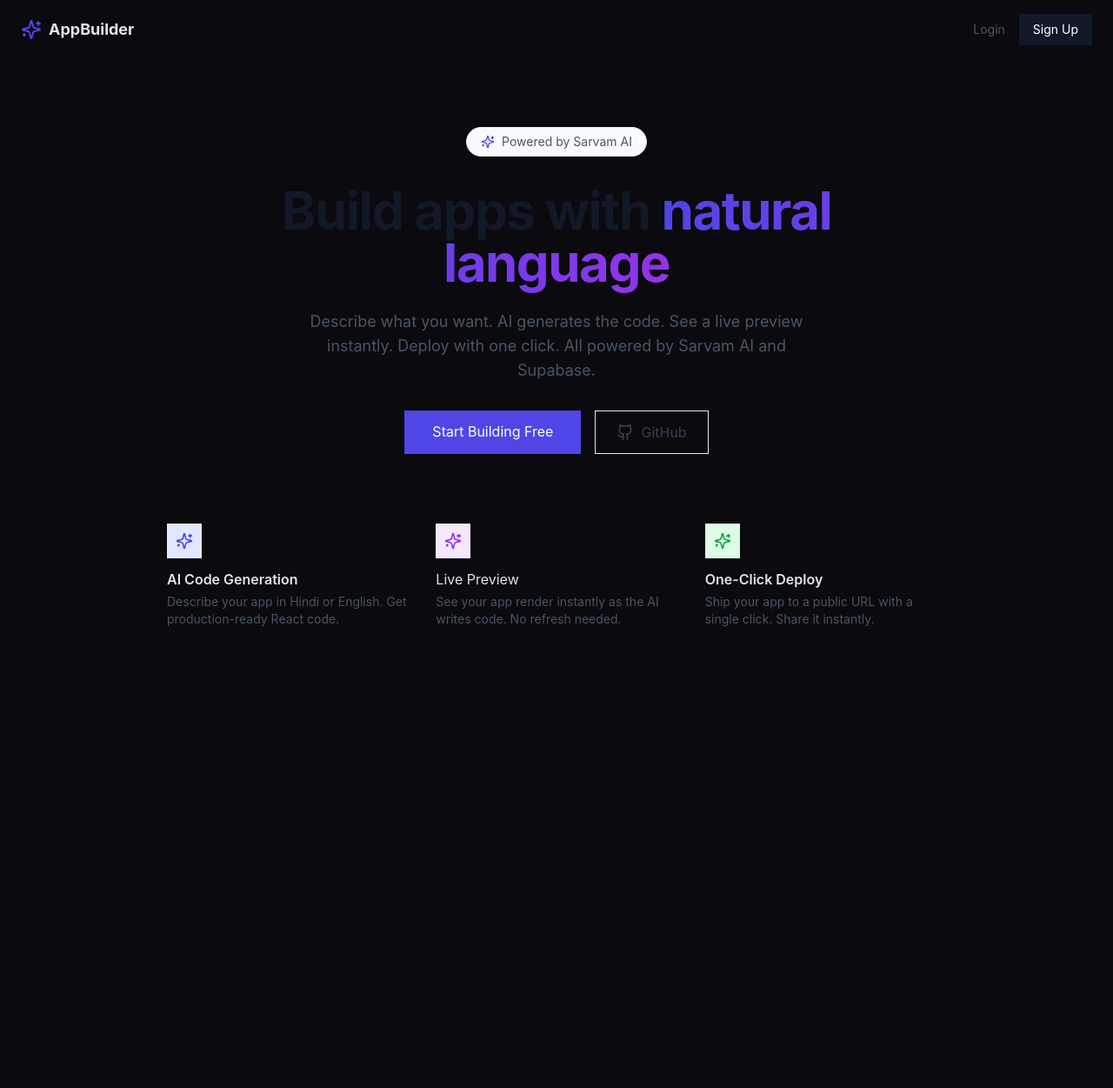
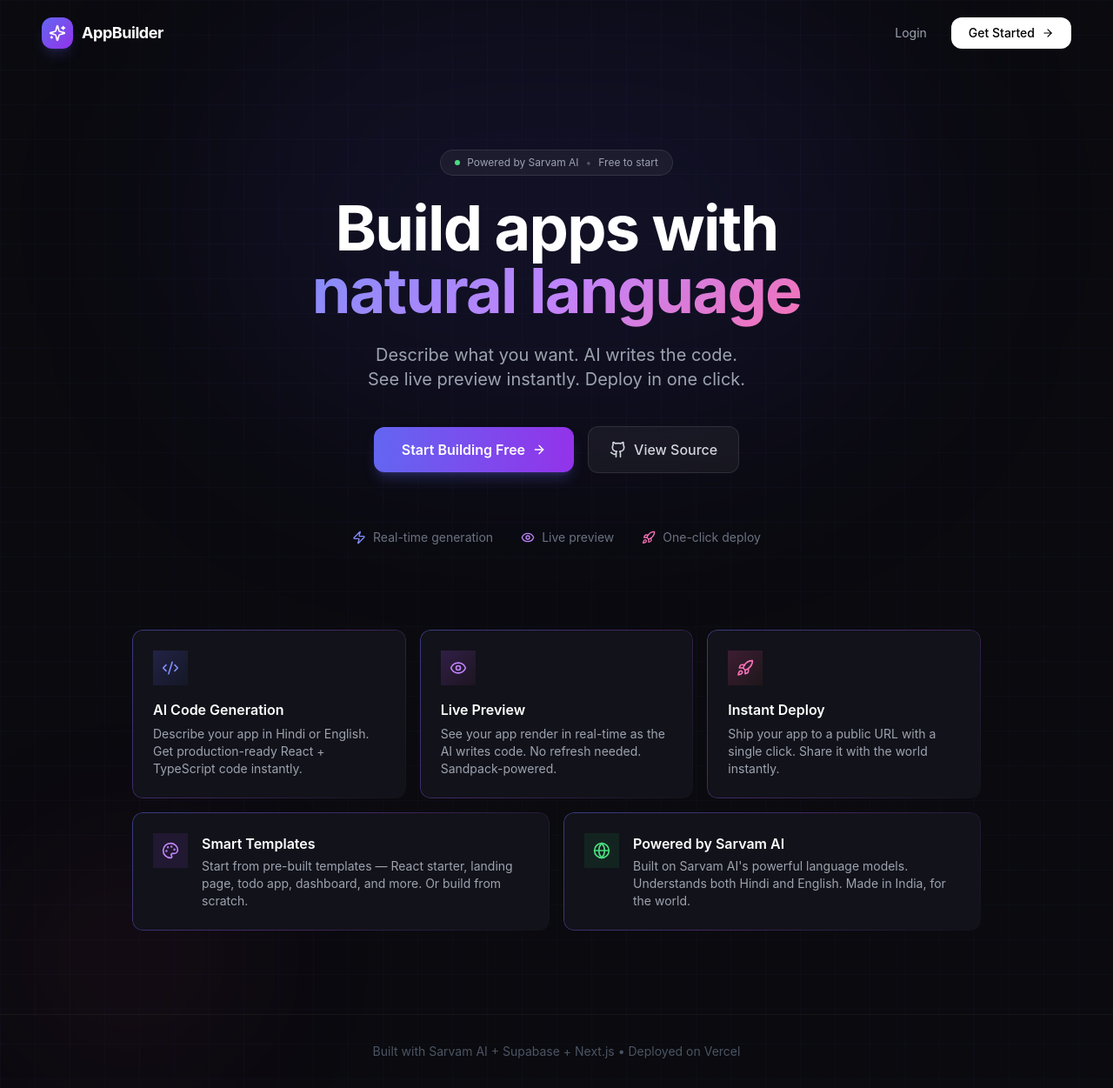
Before and after one commit to RahulGuptGT/ai-app-builder, a Next.js app: page / in a window 1280 px wide. Shown: the whole page at 87% size. Before the commit the page ends 800 px from the top, so only its background shows below. Built offline with nearby package versions, Linux system fonts and the light colour scheme.

Commit message:
Redesign landing page - Lovable style dark theme

```diff
--- a/app/page.tsx
+++ b/app/page.tsx
@@ -1,100 +1,187 @@
 import Link from "next/link";
-import { Sparkles, Github } from "lucide-react";
+import { Sparkles, Github, ArrowRight, Zap, Eye, Rocket, Code2, Palette, Globe } from "lucide-react";
 
 export default function Home() {
   return (
-    <main className="flex min-h-screen flex-col">
+    <main className="relative min-h-screen overflow-hidden bg-[#0a0a0f] text-white grid-bg">
+      {/* Ambient glow */}
+      <div className="pointer-events-none absolute inset-0 overflow-hidden">
+        <div className="absolute left-1/2 top-0 h-[500px] w-[800px] -translate-x-1/2 rounded-full bg-indigo-600/10 blur-[120px]" />
+        <div className="absolute right-0 top-1/3 h-[400px] w-[400px] rounded-full bg-purple-600/8 blur-[100px]" />
+        <div className="absolute left-0 bottom-0 h-[300px] w-[300px] rounded-full bg-pink-600/5 blur-[80px]" />
+      </div>
+
       {/* Nav */}
-      <nav className="flex items-center justify-between px-6 py-4">
-        <div className="flex items-center gap-2">
-          <Sparkles className="h-6 w-6 text-indigo-600" />
-          <span className="text-lg font-bold">AppBuilder</span>
+      <nav className="relative z-10 flex items-center justify-between px-6 py-5 lg:px-12">
+        <div className="flex items-center gap-2.5">
+          <div className="flex h-9 w-9 items-center justify-center rounded-xl bg-gradient-to-br from-indigo-500 to-purple-600 shadow-lg shadow-indigo-500/20">
+            <Sparkles className="h-5 w-5 text-white" />
+          </div>
+          <span className="text-lg font-bold tracking-tight">AppBuilder</span>
         </div>
-        <div className="flex items-center gap-4">
+        <div className="flex items-center gap-3">
           <Link
             href="/login"
-            className="text-sm text-gray-600 hover:text-gray-900"
+            className="px-4 py-2 text-sm text-gray-400 transition hover:text-white"
           >
             Login
           </Link>
           <Link
             href="/signup"
-            className="rounded-lg bg-gray-900 px-4 py-2 text-sm text-white hover:bg-gray-800"
+            className="group flex items-center gap-2 rounded-xl bg-white px-5 py-2 text-sm font-medium text-black transition hover:bg-gray-200"
           >
-            Sign Up
+            Get Started
+            <ArrowRight className="h-3.5 w-3.5 transition group-hover:translate-x-0.5" />
           </Link>
         </div>
       </nav>
 
       {/* Hero */}
-      <section className="flex flex-1 flex-col items-center justify-center px-4 text-center">
-        <div className="inline-flex items-center gap-2 rounded-full border bg-gray-50 px-4 py-1.5 text-sm text-gray-600">
-          <Sparkles className="h-4 w-4 text-indigo-600" />
+      <section className="relative z-10 flex flex-col items-center justify-center px-6 pt-16 pb-24 text-center lg:pt-24">
+        <div className="mb-6 inline-flex items-center gap-2 rounded-full border border-white/10 bg-white/5 px-4 py-1.5 text-xs text-gray-400 backdrop-blur">
+          <span className="flex h-1.5 w-1.5 rounded-full bg-green-400" />
           Powered by Sarvam AI
+          <span className="text-gray-600">•</span>
+          Free to start
         </div>
-        <h1 className="mt-8 max-w-3xl text-5xl font-bold tracking-tight text-gray-900 md:text-6xl">
-          Build apps with{" "}
-          <span className="bg-gradient-to-r from-indigo-600 to-purple-600 bg-clip-text text-transparent">
-            natural language
-          </span>
+
+        <h1 className="max-w-4xl text-5xl font-bold leading-[1.1] tracking-tight md:text-6xl lg:text-7xl">
+          Build apps with
+          <br />
+          <span className="gradient-text">natural language</span>
         </h1>
-        <p className="mt-6 max-w-xl text-lg text-gray-600">
-          Describe what you want. AI generates the code. See a live preview
-          instantly. Deploy with one click. All powered by Sarvam AI and
-          Supabase.
+
+        <p className="mt-6 max-w-xl text-lg text-gray-400 md:text-xl">
+          Describe what you want. AI writes the code.
+          <br className="hidden sm:block" />
+          See live preview instantly. Deploy in one click.
         </p>
-        <div className="mt-8 flex gap-4">
+
+        <div className="mt-10 flex flex-col items-center gap-4 sm:flex-row">
           <Link
             href="/signup"
-            className="rounded-lg bg-indigo-600 px-8 py-3 text-white hover:bg-indigo-700"
+            className="group flex items-center gap-2 rounded-xl bg-gradient-to-r from-indigo-500 to-purple-600 px-8 py-3.5 text-base font-semibold text-white shadow-lg shadow-indigo-500/25 transition hover:shadow-indigo-500/40 hover:brightness-110"
           >
             Start Building Free
+            <ArrowRight className="h-4 w-4 transition group-hover:translate-x-0.5" />
           </Link>
           <a
-            href="https://github.com"
+            href="https://github.com/RahulGuptGT/ai-app-builder"
             target="_blank"
             rel="noopener noreferrer"
-            className="flex items-center gap-2 rounded-lg border px-6 py-3 text-gray-700 hover:bg-gray-50"
+            className="flex items-center gap-2 rounded-xl border border-white/10 bg-white/5 px-6 py-3.5 text-base font-medium text-gray-300 backdrop-blur transition hover:bg-white/10 hover:text-white"
           >
             <Github className="h-5 w-5" />
-            GitHub
+            View Source
           </a>
         </div>
 
+        {/* Trust indicators */}
+        <div className="mt-16 flex flex-wrap items-center justify-center gap-8 text-sm text-gray-500">
+          <div className="flex items-center gap-2">
+            <Zap className="h-4 w-4 text-indigo-400" />
+            Real-time generation
+          </div>
+          <div className="flex items-center gap-2">
+            <Eye className="h-4 w-4 text-purple-400" />
+            Live preview
+          </div>
+          <div className="flex items-center gap-2">
+            <Rocket className="h-4 w-4 text-pink-400" />
+            One-click deploy
+          </div>
+        </div>
+      </section>
+
       {/* Feature grid */}
-      <div className="mt-20 grid max-w-4xl gap-8 md:grid-cols-3">
-        <div className="text-left">
-          <div className="mb-3 flex h-10 w-10 items-center justify-center rounded-lg bg-indigo-100">
-            <Sparkles className="h-5 w-5 text-indigo-600" />
+      <section className="relative z-10 mx-auto max-w-5xl px-6 pb-24">
+        <div className="grid gap-4 md:grid-cols-3">
+          <FeatureCard
+            icon={<Code2 className="h-5 w-5" />}
+            title="AI Code Generation"
+            desc="Describe your app in Hindi or English. Get production-ready React + TypeScript code instantly."
+            gradient="from-indigo-500/20 to-blue-500/5"
+            iconColor="text-indigo-400"
+          />
+          <FeatureCard
+            icon={<Eye className="h-5 w-5" />}
+            title="Live Preview"
+            desc="See your app render in real-time as the AI writes code. No refresh needed. Sandpack-powered."
+            gradient="from-purple-500/20 to-pink-500/5"
+            iconColor="text-purple-400"
+          />
+          <FeatureCard
+            icon={<Rocket className="h-5 w-5" />}
+            title="Instant Deploy"
+            desc="Ship your app to a public URL with a single click. Share it with the world instantly."
+            gradient="from-pink-500/20 to-orange-500/5"
+            iconColor="text-pink-400"
+          />
+        </div>
+
+        {/* Secondary features */}
+        <div className="mt-4 grid gap-4 md:grid-cols-2">
+          <div className="gradient-border overflow-hidden p-6">
+            <div className="flex items-start gap-4">
+              <div className="flex h-10 w-10 shrink-0 items-center justify-center rounded-lg bg-purple-500/10">
+                <Palette className="h-5 w-5 text-purple-400" />
+              </div>
+              <div>
+                <h3 className="font-semibold">Smart Templates</h3>
+                <p className="mt-1 text-sm text-gray-400">
+                  Start from pre-built templates — React starter, landing page,
+                  todo app, dashboard, and more. Or build from scratch.
+                </p>
+              </div>
+            </div>
           </div>
-          <h3 className="font-semibold">AI Code Generation</h3>
-          <p className="mt-1 text-sm text-gray-600">
-            Describe your app in Hindi or English. Get production-ready React
-            code.
-          </p>
+          <div className="gradient-border overflow-hidden p-6">
+            <div className="flex items-start gap-4">
+              <div className="flex h-10 w-10 shrink-0 items-center justify-center rounded-lg bg-green-500/10">
+                <Globe className="h-5 w-5 text-green-400" />
+              </div>
+              <div>
+                <h3 className="font-semibold">Powered by Sarvam AI</h3>
+                <p className="mt-1 text-sm text-gray-400">
+                  Built on Sarvam AI's powerful language models. Understands
+                  both Hindi and English. Made in India, for the world.
+                </p>
+              </div>
+            </div>
+          </div>
         </div>
-        <div className="text-left">
-          <div className="mb-3 flex h-10 w-10 items-center justify-center rounded-lg bg-purple-100">
-            <Sparkles className="h-5 w-5 text-purple-600" />
-          </div>
-          <h3 className="font-semibld">Live Preview</h3>
-          <p className="mt-1 text-sm text-gray-600">
-            See your app render instantly as the AI writes code. No refresh
-            needed.
-          </p>
-        </div>
-        <div className="text-left">
-          <div className="mb-3 flex h-10 w-10 items-center justify-center rounded-lg bg-green-100">
-            <Sparkles className="h-5 w-5 text-green-600" />
-          </div>
-          <h3 className="font-semibold">One-Click Deploy</h3>
-          <p className="mt-1 text-sm text-gray-600">
-            Ship your app to a public URL with a single click. Share it
-            instantly.
-          </p>
-        </div>
-      </div>
       </section>
+
+      {/* Footer */}
+      <footer className="relative z-10 border-t border-white/5 px-6 py-8 text-center">
+        <p className="text-sm text-gray-600">
+          Built with Sarvam AI + Supabase + Next.js • Deployed on Vercel
+        </p>
+      </footer>
     </main>
   );
 }
+
+function FeatureCard({
+  icon,
+  title,
+  desc,
+  gradient,
+  iconColor,
+}: {
+  icon: React.ReactNode;
+  title: string;
+  desc: string;
+  gradient: string;
+  iconColor: string;
+}) {
+  return (
+    <div className={`gradient-border overflow-hidden p-6 transition hover:border-indigo-500/30`}>
+      <div className={`mb-4 flex h-10 w-10 items-center justify-center rounded-lg bg-gradient-to-br ${gradient}`}>
+        <span className={iconColor}>{icon}</span>
+      </div>
+      <h3 className="mb-1.5 font-semibold">{title}</h3>
+      <p className="text-sm text-gray-400">{desc}</p>
+    </div>
+  );
+}
```
